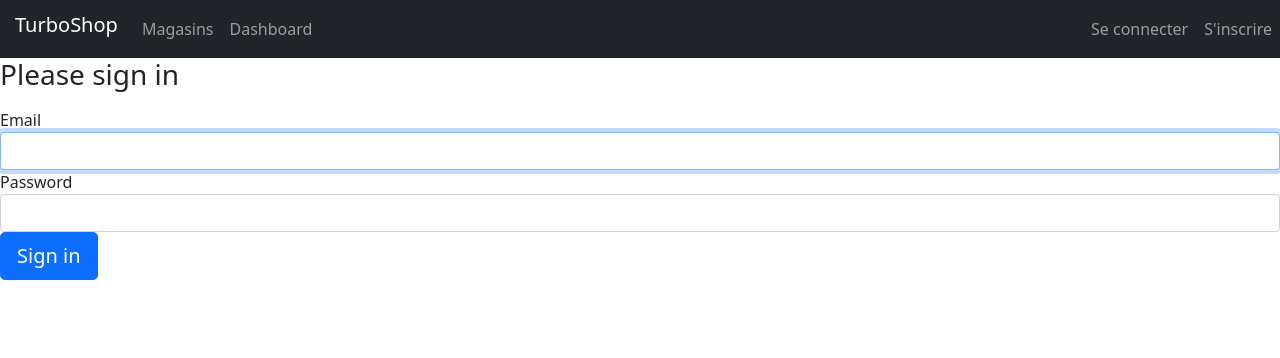
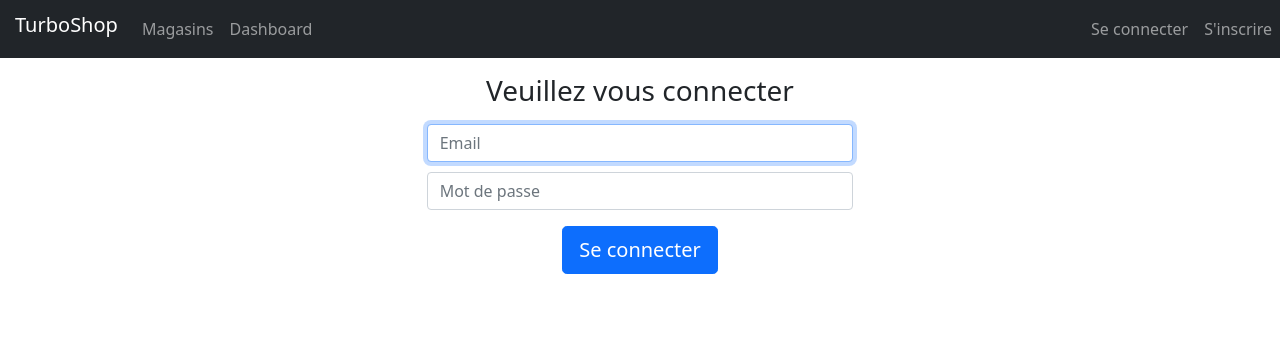
Before and after one commit to baptisterbr/Symfony-Project, a Symfony app: template templates/security/login.html.twig in a window 1280 px wide. Shown: the top 358 px of the page. Run offline with Twig, Linux system fonts and the light colour scheme; the template is opened without the code that fills it, so the values that code supplies are empty; some libraries are stand-ins or nearby versions.

Commit message:
Amélio bootstrap

```diff
--- a/templates/registration/register.html.twig
+++ b/templates/registration/register.html.twig
@@ -3,7 +3,8 @@
 {% block title %}Register{% endblock %}
 
 {% block body %}
-    <h1>Register</h1>
+    <div class="form-signin text-center col-md-4 offset-md-4">
+        <h1 class="h3 mb-3 font-weight-normal">Register</h1>
 
         {{ form_start(registrationForm) }}
             {{ form_row(registrationForm.email) }}
@@ -14,4 +15,5 @@
 
             <button type="submit" class="btn btn-primary">Register</button>
         {{ form_end(registrationForm) }}
+    </div>
 {% endblock %}
--- a/templates/security/login.html.twig
+++ b/templates/security/login.html.twig
@@ -3,22 +3,21 @@
 {% block title %}Log in!{% endblock %}
 
 {% block body %}
-<form method="post">
+<div class="text-center col-md-4 offset-md-4">
+    <form class="form-signin" method="post">
         {% if error %}
             <div class="alert alert-danger">{{ error.messageKey|trans(error.messageData, 'security') }}</div>
         {% endif %}
 
         {% if app.user %}
             <div class="mb-3">
-            You are logged in as {{ app.user.username }}, <a href="{{ path('app_logout') }}">Logout</a>
+                Vous êtes connectés en tant que {{ app.user.username }}, <a href="{{ path('app_logout') }}">Logout</a>
             </div>
         {% endif %}
 
-    <h1 class="h3 mb-3 font-weight-normal">Please sign in</h1>
-    <label for="inputEmail">Email</label>
-    <input type="email" value="{{ last_username }}" name="email" id="inputEmail" class="form-control" autocomplete="email" required autofocus>
-    <label for="inputPassword">Password</label>
-    <input type="password" name="password" id="inputPassword" class="form-control" autocomplete="current-password" required>
+        <h1 class="h3 mb-3 font-weight-normal m-3">Veuillez vous connecter</h1>
+        <input type="email" value="{{ last_username }}" name="email" id="inputEmail" class="form-control" autocomplete="email" placeholder="Email" required autofocus>
+        <input type="password" name="password" id="inputPassword" class="form-control" style="margin-top: 10px" autocomplete="current-password" placeholder="Mot de passe" required>
 
         <input type="hidden" name="_csrf_token"
                value="{{ csrf_token('authenticate') }}"
@@ -35,8 +34,9 @@
             </div>
         #}
 
-    <button class="btn btn-lg btn-primary" type="submit">
-        Sign in
+        <button class="btn btn-lg btn-primary m-3" type="submit">
+            Se connecter
         </button>
     </form>
+</div>
 {% endblock %}
```
Lines whose indentation alone changed are shown as unchanged.
